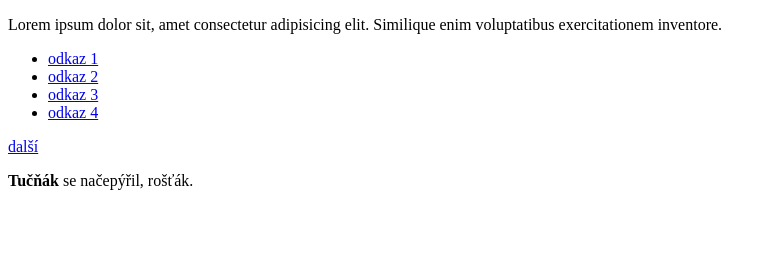
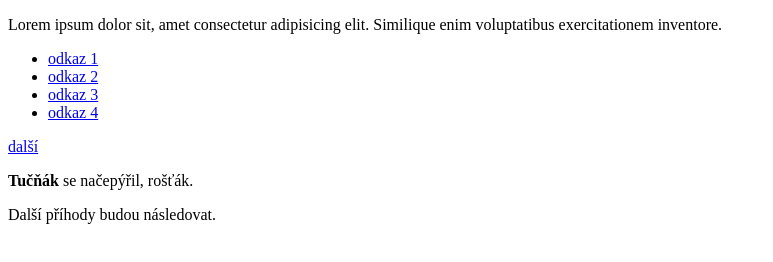
Before and after one commit to Kout/czechitas-web-az-lekce-01, a plain HTML site: page index.html in a window 1280 px wide. Shown: the whole page, without its empty margins (0-773 px from the left). Drawn offline with Linux system fonts and the light colour scheme.

Commit message:
Pokračování příště

```diff
--- a/index.html
+++ b/index.html
@@ -15,5 +15,6 @@
     </ul>
     <a href="#">další</a>
     <p><strong>Tučňák</strong> se načepýřil, rošťák.</p>
+    <p>Další příhody budou následovat.</p>
 </body>
 </html>
```
